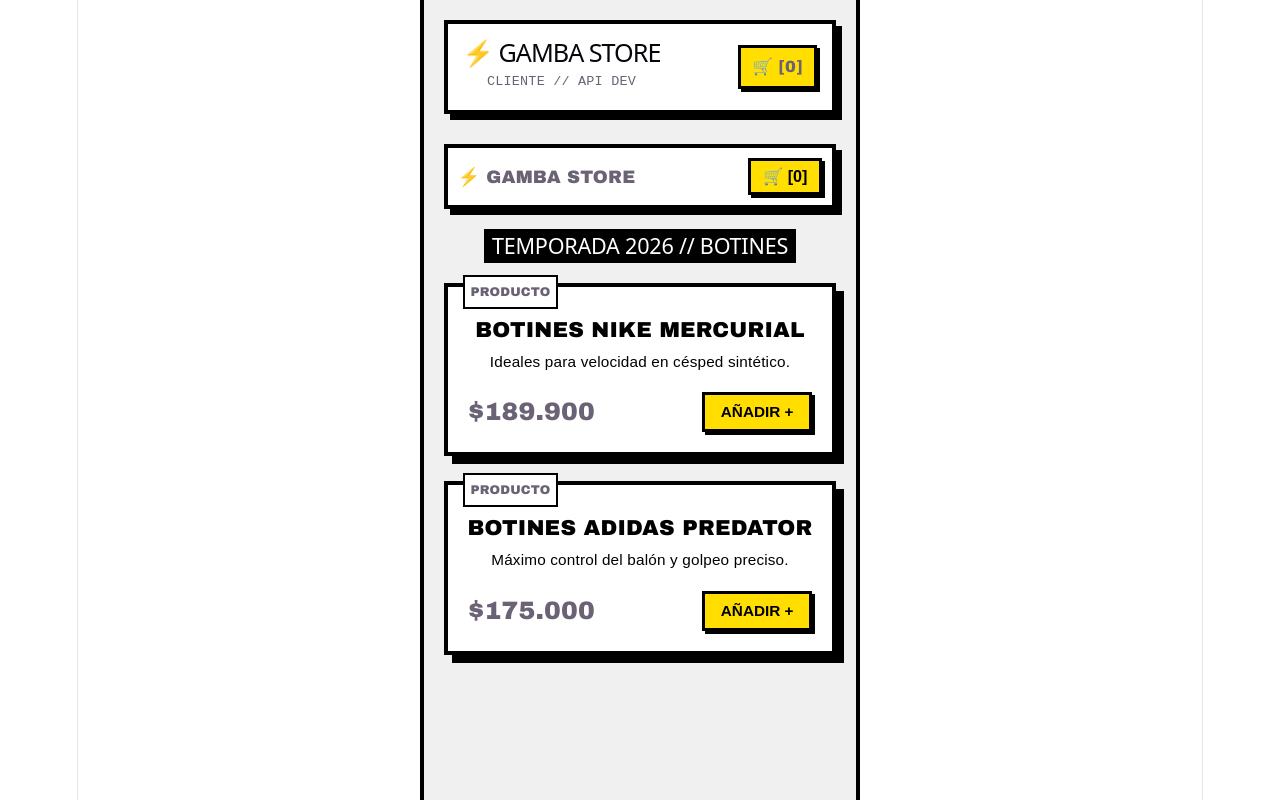
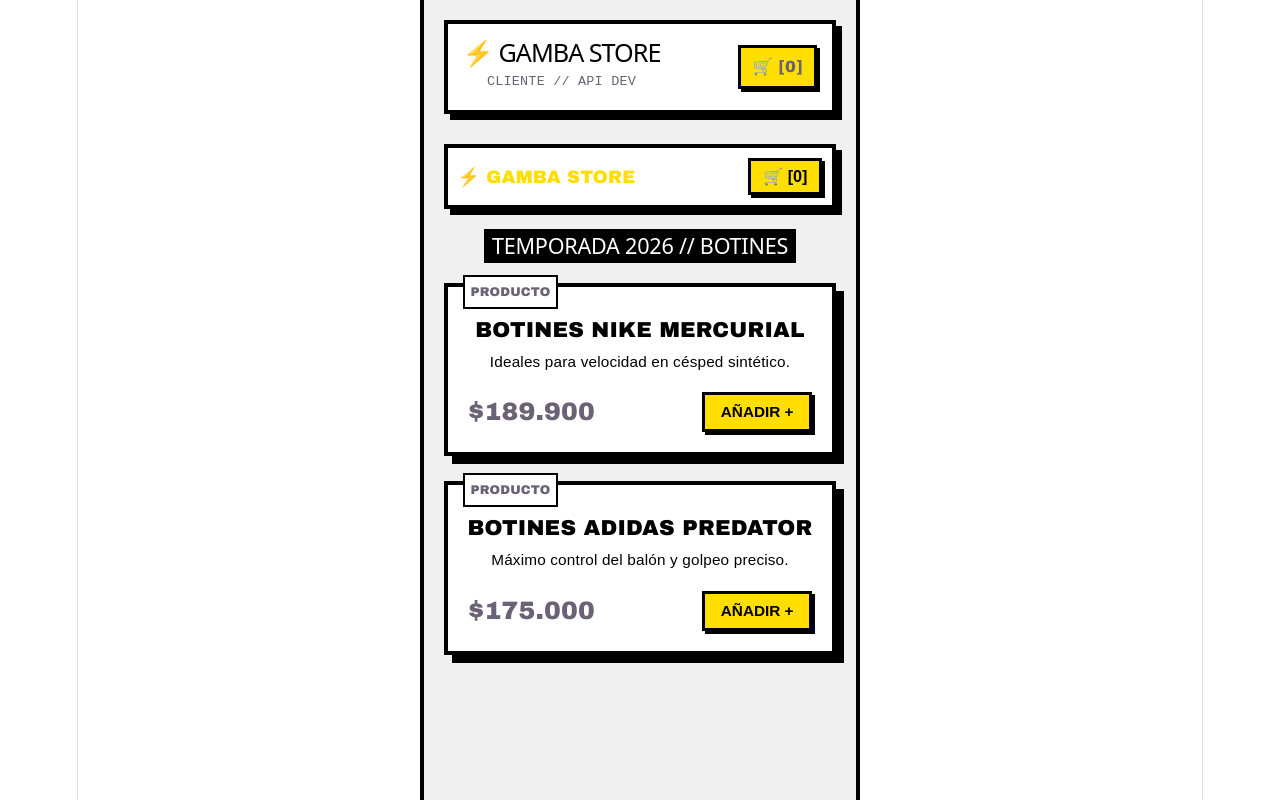
Before and after one commit to zappe02/gambastore-frontend, a React (Vite) app: page / in a window 1280 px wide. Built offline with nearby package versions, Linux system fonts and the light colour scheme; no server answers.

Commit message:
Prototipo

```diff
--- a/src/App.jsx
+++ b/src/App.jsx
@@ -75,7 +75,7 @@
             alignItems: 'center'
           }}>
             <div>
-              <h1 style={{ margin: 0, fontSize: '1.4rem', textTransform: 'uppercase', letterSpacing: '-1px' }}>
+              <h1 style={{ margin: 0, fontSize: '1.4rem', textTransform: 'uppercase', letterSpacing: '-1px', color: '#000' }}>
                 ⚡ GAMBA STORE
               </h1>
               <span style={{ fontSize: '0.75rem', fontFamily: 'monospace', display: 'block', marginTop: '4px' }}>
@@ -105,7 +105,7 @@
             border: '4px solid #000',
             boxShadow: '6px 6px 0px #000'
           }}>
-            <div onClick={() => setVistaActual('catalogo')} style={{ cursor: 'pointer', fontWeight: '900' }}>
+            <div onClick={() => setVistaActual('catalogo')} style={{ cursor: 'pointer', fontWeight: '900', color: vistaActual === 'catalogo' ? '#ffde00' : '#000', transition: 'color 0.3s' }}>
               ⚡ GAMBA STORE
             </div>
             <div>
--- a/src/WelcomeScreen.jsx
+++ b/src/WelcomeScreen.jsx
@@ -45,7 +45,8 @@
           fontFamily: "'Arial Black', Gadget, sans-serif",
           textTransform: 'uppercase',
           letterSpacing: '-2px',
-          animation: 'blink 1s infinite alternate'
+          animation: 'blink 1s infinite alternate',
+          color: '#000'
         }}>
           ⚡ GAMBA STORE ⚡
         </h1>
```
